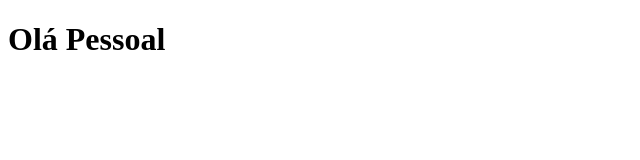
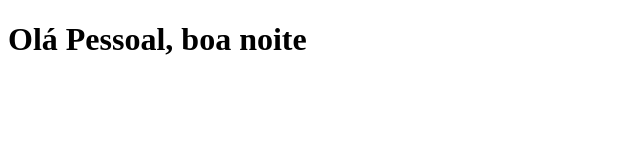
Before and after one commit to adaltofadergs/AulaGIt_19_06_2024, a plain HTML site: page index.html in a window 1280 px wide. Shown: the whole page, without its empty margins (0-640 px from the left). Drawn offline with Linux system fonts and the light colour scheme.

Commit message:
Atualização do Título do site

```diff
--- a/index.html
+++ b/index.html
@@ -7,7 +7,7 @@
 </head>
 <body>
 
-    <h1>Olá Pessoal</h1>
+    <h1>Olá Pessoal, boa noite</h1>
 
 </body>
 </html>
```
